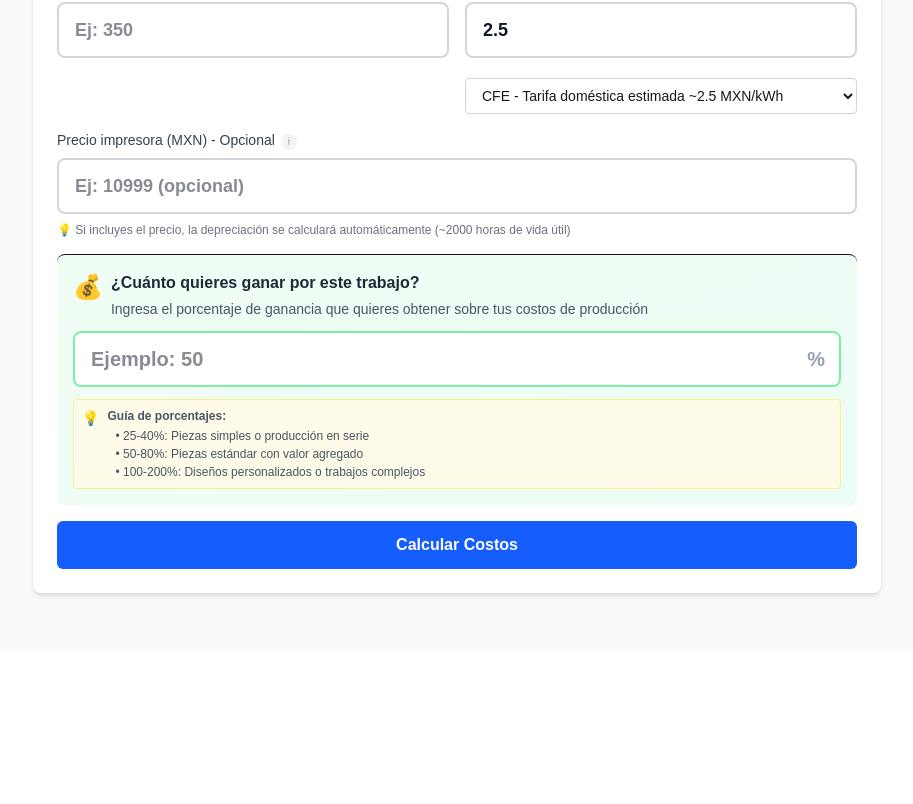
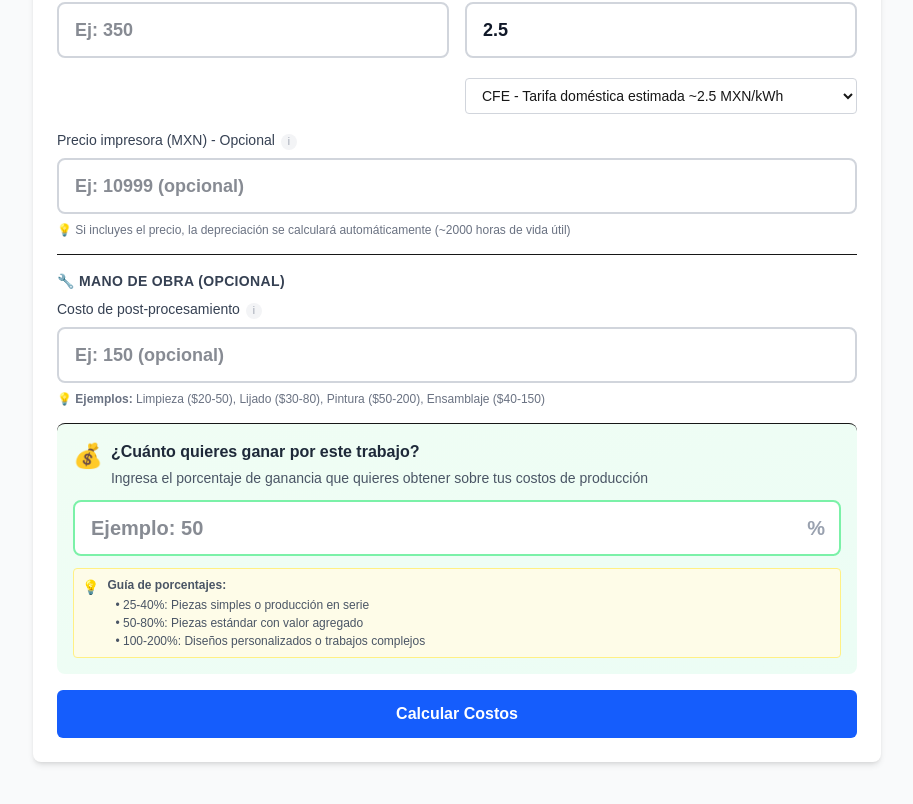
Before and after one commit to ChristopherMora/DoferLabs, a Next.js app: page /hub/calculadora-costos-impresion in a window 1280 px wide. Shown: the part 1160-1964 px from the top of the page, without its empty margins (183-1096 px from the left). Before the commit the page ends 1809 px from the top, so only its background shows below. Built offline with nearby package versions, Linux system fonts and the light colour scheme.

Commit message:
feat: Add labor cost (mano de obra) parameter for post-processing work

```diff
--- a/src/tools/calculadora-costos-impresion/index.tsx
+++ b/src/tools/calculadora-costos-impresion/index.tsx
@@ -254,6 +254,7 @@ export default function CalculadoraCostosImpresion({ onComplete, onError }: Tool
     precioKwh: 2.5,
     precioImpresora: 0,
     vidaUtilHoras: 0,
+    costoManoObra: 0,
     margenGanancia: 0,
   })
 
@@ -1147,7 +1148,10 @@ export default function CalculadoraCostosImpresion({ onComplete, onError }: Tool
         costoDepreciacion = (validated.precioImpresora / validated.vidaUtilHoras) * validated.horasImpresion
       }
 
-      const costoTotal = costoMaterial + costoEnergia + costoDepreciacion
+      // Costo de mano de obra (post-procesamiento)
+      const costoManoObra = validated.costoManoObra || 0
+
+      const costoTotal = costoMaterial + costoEnergia + costoDepreciacion + costoManoObra
       const conMargen = costoTotal + (costoTotal * (validated.margenGanancia / 100))
 
       const resultado: CalculatorResult = {
@@ -1155,6 +1159,7 @@ export default function CalculadoraCostosImpresion({ onComplete, onError }: Tool
           material: costoMaterial,
           energia: costoEnergia,
           depreciacion: costoDepreciacion,
+          manoObra: costoManoObra,
           tiempo: 0, // Por ahora no valoramos el tiempo
           total: costoTotal,
         },
@@ -1942,6 +1947,37 @@ export default function CalculadoraCostosImpresion({ onComplete, onError }: Tool
           </div>
         </div>
 
+        {/* Mano de obra */}
+        <div className="space-y-2 border-t pt-4">
+          <h3 className="text-sm font-semibold text-gray-700 uppercase tracking-wide">🔧 Mano de Obra (Opcional)</h3>
+          <div className="space-y-2">
+            <label className="block text-sm font-medium text-gray-700">
+              Costo de post-procesamiento
+              <InfoTooltip text="Si la pieza requiere trabajo manual adicional como limpieza, lijado, pintura, ensamblaje, etc., ingresa aquí el costo que le asignas a ese trabajo. Ejemplo: $50 por limpieza + $100 por pintura = $150 total" />
+            </label>
+            <input
+              type="number"
+              value={inputs.costoManoObra === 0 ? '' : inputs.costoManoObra}
+              onChange={(e) => handleInputChange('costoManoObra', e.target.value === '' ? 0 : parseFloat(e.target.value))}
+              placeholder="Ej: 150 (opcional)"
+              className="w-full px-4 py-3 text-lg font-semibold text-gray-900 border-2 border-gray-300 rounded-lg focus:ring-2 focus:ring-blue-500 focus:border-blue-500 bg-white transition-all"
+              min="0"
+              step="10"
+            />
+            {inputs.costoManoObra > 0 && (
+              <div className="flex items-center gap-2 text-sm bg-blue-50 border border-blue-200 rounded p-2">
+                <span>✅</span>
+                <span className="text-blue-700">
+                  Se agregarán <span className="font-bold">${inputs.costoManoObra.toFixed(2)}</span> por trabajo manual
+                </span>
+              </div>
+            )}
+            <p className="text-xs text-gray-500">
+              💡 <span className="font-semibold">Ejemplos:</span> Limpieza ($20-50), Lijado ($30-80), Pintura ($50-200), Ensamblaje ($40-150)
+            </p>
+          </div>
+        </div>
+
         {/* Margen (opcional) */}
         <div className="space-y-3 border-t pt-4 bg-gradient-to-br from-green-50 to-emerald-50 p-4 rounded-lg">
           <div className="flex items-start gap-2">
@@ -1982,7 +2018,8 @@ export default function CalculadoraCostosImpresion({ onComplete, onError }: Tool
                 if (inputs.precioImpresora && inputs.vidaUtilHoras) {
                   costoDepreciacion = (inputs.precioImpresora / inputs.vidaUtilHoras) * inputs.horasImpresion
                 }
-                const costoTotal = costoMaterial + costoEnergia + costoDepreciacion
+                const costoManoObra = inputs.costoManoObra || 0
+                const costoTotal = costoMaterial + costoEnergia + costoDepreciacion + costoManoObra
                 const ganancia = costoTotal * (inputs.margenGanancia / 100)
                 const precioVenta = costoTotal + ganancia
 
@@ -2079,7 +2116,7 @@ export default function CalculadoraCostosImpresion({ onComplete, onError }: Tool
           </div>
 
           {/* Breakdown */}
-          <div className="grid grid-cols-3 gap-4">
+          <div className="grid grid-cols-2 md:grid-cols-4 gap-4">
             <div className="bg-white rounded-lg p-4">
               <p className="text-gray-600 text-sm">💰 Material</p>
               <p className="text-2xl font-bold text-gray-900">${result.costos.material.toFixed(2)}</p>
@@ -2103,6 +2140,16 @@ export default function CalculadoraCostosImpresion({ onComplete, onError }: Tool
                 Por uso de máquina
               </p>
             </div>
+
+            {result.costos.manoObra > 0 && (
+              <div className="bg-white rounded-lg p-4 border-2 border-blue-200">
+                <p className="text-gray-600 text-sm">🔧 Mano de Obra</p>
+                <p className="text-2xl font-bold text-blue-600">${result.costos.manoObra.toFixed(2)}</p>
+                <p className="text-xs text-gray-500 mt-1">
+                  Post-procesamiento
+                </p>
+              </div>
+            )}
           </div>
 
           {/* CTAs */}
--- a/src/tools/calculadora-costos-impresion/schema.ts
+++ b/src/tools/calculadora-costos-impresion/schema.ts
@@ -20,6 +20,9 @@ export const calculatorInputSchema = z.object({
   precioImpresora: z.number().min(0).max(1000000).optional().default(0), // MXN
   vidaUtilHoras: z.number().min(0).max(100000).optional().default(2000), // Horas de vida útil
 
+  // Mano de obra
+  costoManoObra: z.number().min(0).max(100000).optional().default(0), // MXN por pieza
+
   // Opcionales
   margenGanancia: z.number().min(0).max(1000).optional().default(0),
 })
@@ -34,6 +37,7 @@ export interface CalculatorResult {
     material: number
     energia: number
     depreciacion: number
+    manoObra: number
     tiempo: number // Si quieren valorizar su tiempo
     total: number
   }
```
